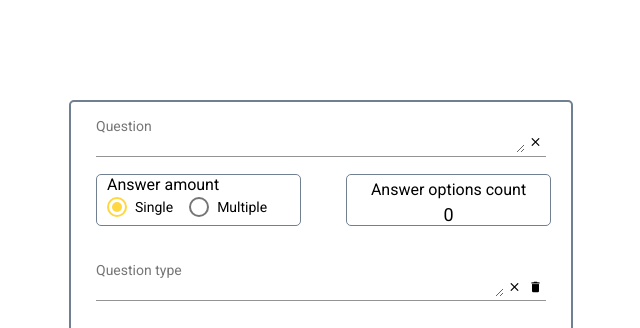
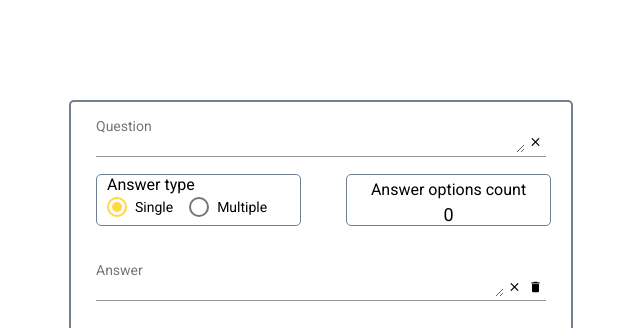
Before and after one commit to AlexKruhlov/quizzer-ui, an Angular app: page / in a window 1280 px wide. Shown: the top 328 px of the page, without its empty margins (31-671 px from the left). Built offline with nearby package versions, Linux system fonts and the light colour scheme; no server answers.

Commit message:
Add few e2e test

```diff
--- a/src/app/app.component.html
+++ b/src/app/app.component.html
@@ -10,7 +10,7 @@
   <div class="contain">
     <div class="answer-type-rb">
       <div style="margin: 0 10px">
-        <label id="radio-group-label" style="font-size: medium; margin: 5px 0">Answer amount</label><br>
+        <label id="radio-group-label" style="font-size: medium; margin: 5px 0">Answer type</label><br>
         <mat-radio-group aria-labelledby="Select some item" [(ngModel)]="question.questionStrategy">
           <mat-radio-button value="ONE_ANSWER" checked>Single</mat-radio-button>
           <mat-radio-button value="MANY_ANSWERS">Multiple</mat-radio-button>
@@ -27,7 +27,7 @@
   <div style="margin: 20px 0">
     <div *ngFor="let answer of question.answerOptions; let i = index; trackBy: trackByFn">
       <mat-form-field class="new-question-textarea">
-        <mat-label>Question type</mat-label>
+        <mat-label>Answer</mat-label>
         <textarea matInput placeholder="Some answer"
                   [(ngModel)]="question.answerOptions[i].answerOptionText"></textarea>
         <button mat-button *ngIf="answer" matSuffix mat-icon-button aria-label="Clear"
```
Also changed, not shown: 2 other files (tests, documents, lock files or other folders).
